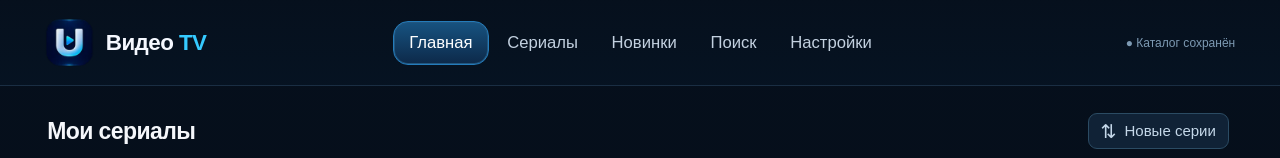
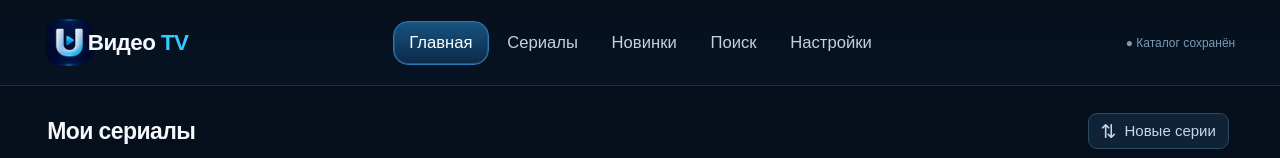
Before and after one commit to 0111anna77-wq/ultra-tv-ai, a plain HTML site: page android-tv/app/src/main/assets/tv.html in a window 1280 px wide. Shown: the top 158 px of the page. Drawn offline with Linux system fonts and the light colour scheme; no server answers.

Commit message:
Tighten UВидео TV logo lockup: shift Видео onto dark icon edge

```diff
--- a/android-tv/app/src/main/assets/tv.css
+++ b/android-tv/app/src/main/assets/tv.css
@@ -690,3 +690,13 @@ body{
  .player-main .player-fullscreen{font-size:13px;padding:7px 9px}
  .player-side .player-episode-grid{grid-template-columns:repeat(4,minmax(0,1fr))}
 }
+
+
+/* v0.17 logo spacing: optical lockup between the real U icon and wordmark.
+   The image remains untouched; text overlaps only its dark outer edge. */
+.topbar .brand{gap:0}
+.topbar .brand .brand-wordmark{
+ margin-left:-6px;
+ position:relative;
+ z-index:1;
+}
```
